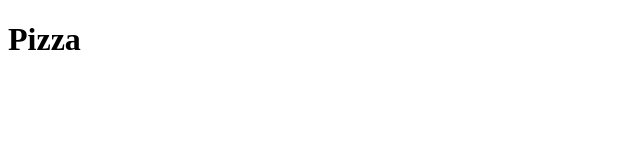
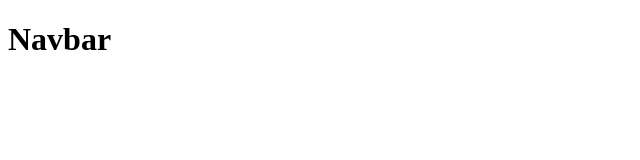
Before and after one commit to ChrisRead22/Pizza-app, a React (Create React App) app: page / in a window 1280 px wide. Shown: the top 160 px of the page, without its empty margins (0-640 px from the left). Built offline with nearby package versions, Linux system fonts and the light colour scheme.

Commit message:
setting up

```diff
--- a/src/App.js
+++ b/src/App.js
@@ -1,11 +1,12 @@
 import React from 'react';
+import Navbar from './Components/Navbar/Index';
 
 
 
 function App() {
   return (
     <div className="App">
-      <h1>Pizza</h1>
+      <Navbar />
     </div>
   );
 }
--- a/src/components/Navbar/index.js
+++ b/src/components/Navbar/index.js
@@ -3,7 +3,7 @@ import React from 'react'
 const Navbar = () => {
   return (
     <div>
-
+        <h1>Navbar</h1>
     </div>
   )
 }
```
